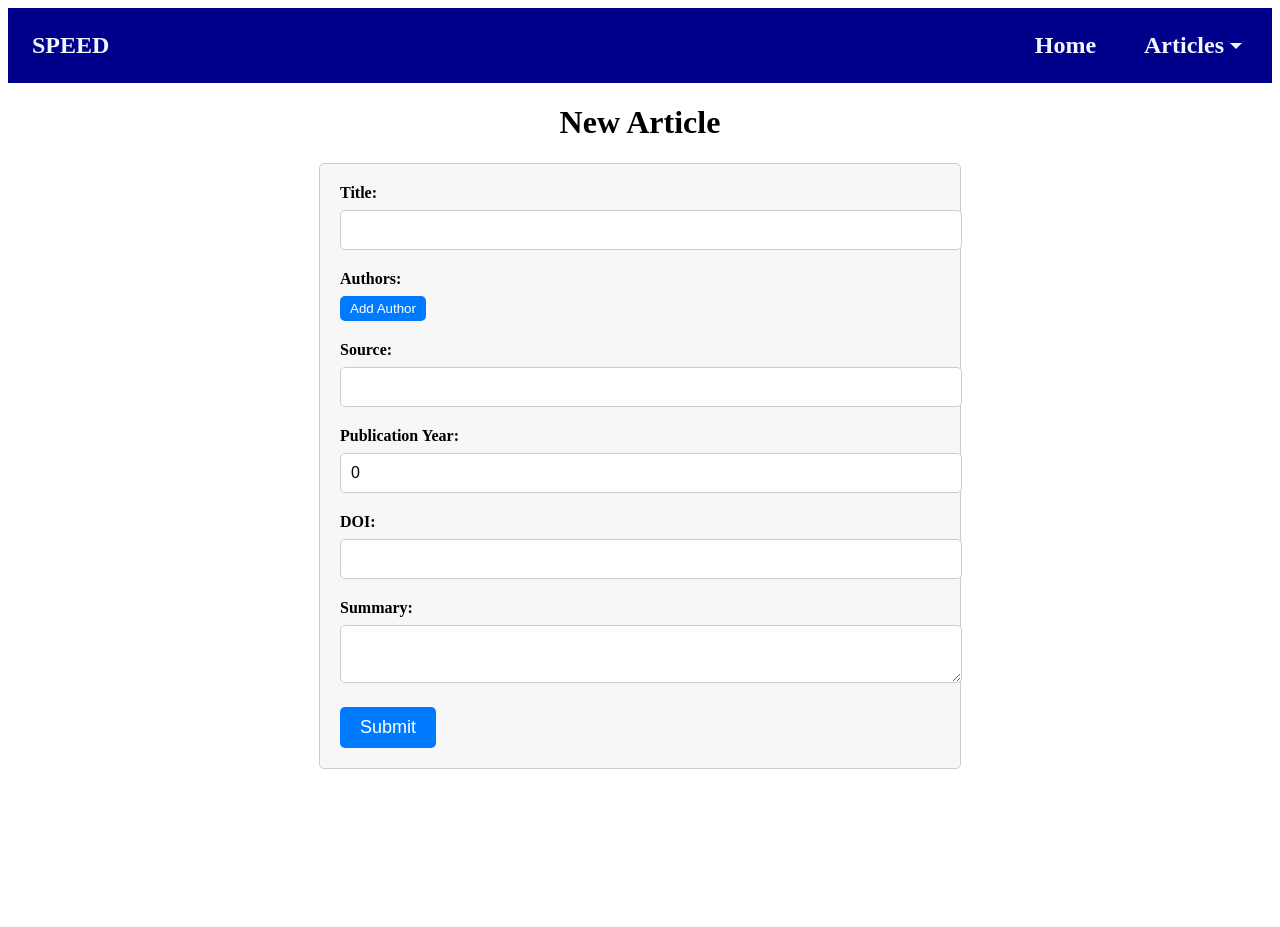
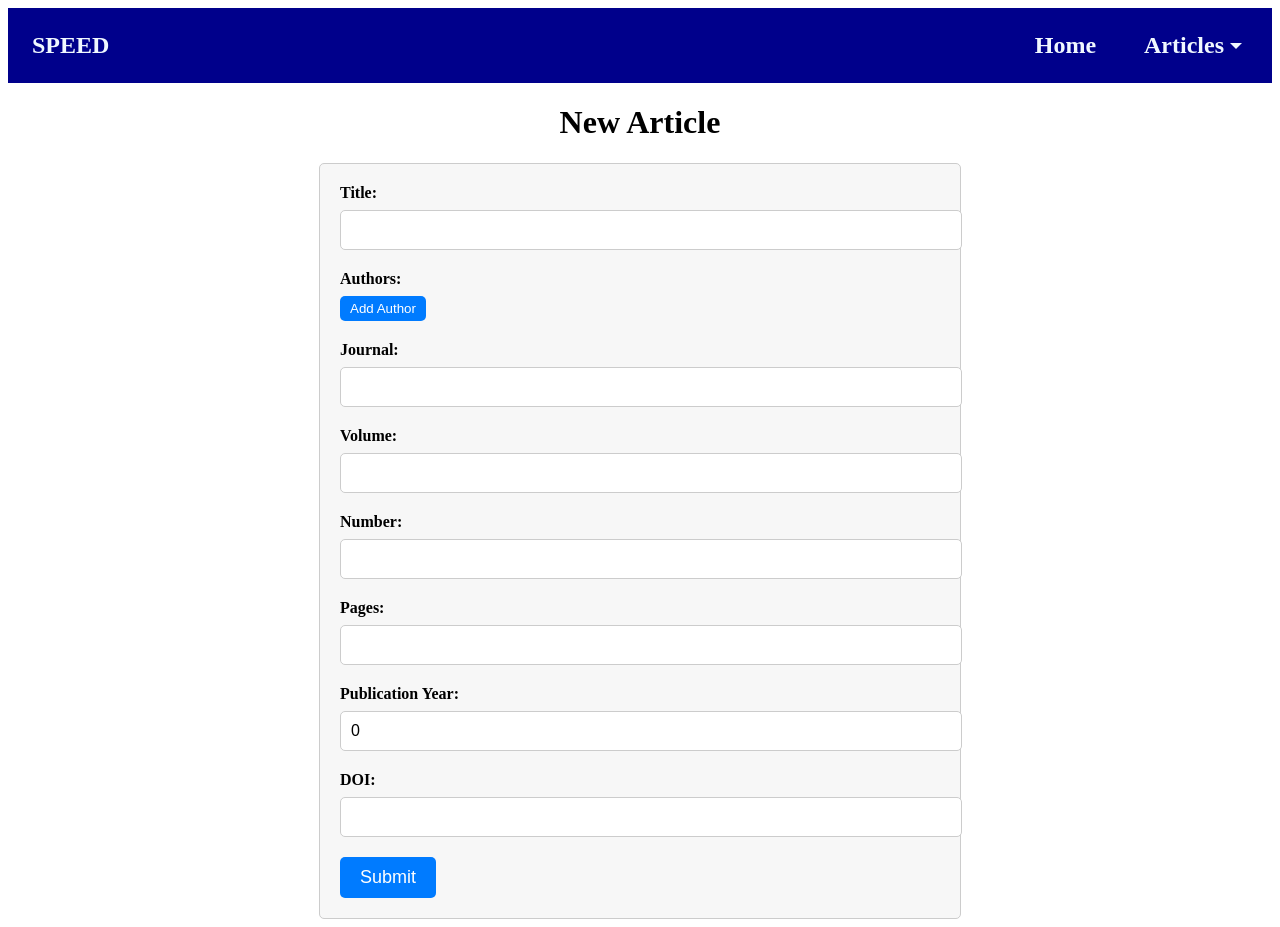
Before and after one commit to ense7015406/Assignment, a Next.js app in the folder frontend/: page /articles/newArticleForm in a window 1280 px wide. Before the commit the page ends 800 px from the top, so only its background shows below. Built offline with nearby package versions, Linux system fonts and the light colour scheme.

Commit message:
Adjusted manual article submission fields
Removed source and summary
Added journal, volume, number and pages

```diff
--- a/frontend/src/pages/articles/newArticleForm.tsx
+++ b/frontend/src/pages/articles/newArticleForm.tsx
@@ -4,10 +4,12 @@ import formStyles from "../../../styles/Form.module.scss";
 const NewDiscussion = () => {
 	const [title, setTitle] = useState("");
 	const [authors, setAuthors] = useState<string[]>([]);
-	const [source, setSource] = useState("");
+	const [journal, setJournal] = useState("");
+	const [volume, setVolume] = useState("");
+	const [number, setNumber] = useState("");
+	const [pages, setPages] = useState("");
 	const [pubyear, setPubYear] = useState<number>(0);
 	const [doi, setDoi] = useState("");
-	const [summary, setSummary] = useState("");
 
 	const formatAuthors = (authorsArray: string[]): string => {
 		return authorsArray.join(", ");
@@ -19,10 +21,12 @@ const NewDiscussion = () => {
 		const articleData = {
 			title,
 			authors: formatAuthors(authors),
-			source,
+			journal,
+			volume,
+			number,
+			pages,
 			pubyear,
 			doi,
-			summary,
 		};
 
 		try {
@@ -86,8 +90,20 @@ const NewDiscussion = () => {
 					</button>
 				</div>
 				<div className={formStyles.formGroup}>
-					<label htmlFor="source">Source:</label>
-					<input type="text" name="source" id="source" value={source} onChange={(event) => setSource(event.target.value)} className={formStyles.formControl} />
+					<label htmlFor="journal">Journal:</label>
+					<input type="text" name="journal" id="journal" value={journal} onChange={(event) => setJournal(event.target.value)} className={formStyles.formControl} />
+				</div>
+				<div className={formStyles.formGroup}>
+					<label htmlFor="volume">Volume:</label>
+					<input type="text" name="volume" id="volume" value={volume} onChange={(event) => setVolume(event.target.value)} className={formStyles.formControl} />
+				</div>
+				<div className={formStyles.formGroup}>
+					<label htmlFor="number">Number:</label>
+					<input type="text" name="number" id="number" value={number} onChange={(event) => setNumber(event.target.value)} className={formStyles.formControl} />
+				</div>
+				<div className={formStyles.formGroup}>
+					<label htmlFor="pages">Pages:</label>
+					<input type="text" name="pages" id="pages" value={pages} onChange={(event) => setPages(event.target.value)} className={formStyles.formControl} />
 				</div>
 				<div className={formStyles.formGroup}>
 					<label htmlFor="pubyear">Publication Year:</label>
@@ -96,10 +112,6 @@ const NewDiscussion = () => {
 				<div className={formStyles.formGroup}>
 					<label htmlFor="doi">DOI:</label>
 					<input type="text" name="doi" id="doi" value={doi} onChange={(event) => setDoi(event.target.value)} className={formStyles.formControl} />
-				</div>
-				<div className={formStyles.formGroup}>
-					<label htmlFor="summary">Summary:</label>
-					<textarea name="summary" value={summary} onChange={(event) => setSummary(event.target.value)} className={formStyles.formControl} />
 				</div>
 				<button className={formStyles.submitButton} type="submit">
 					Submit
```
Also changed, not shown: 1 other file (tests, documents, lock files or other folders).
